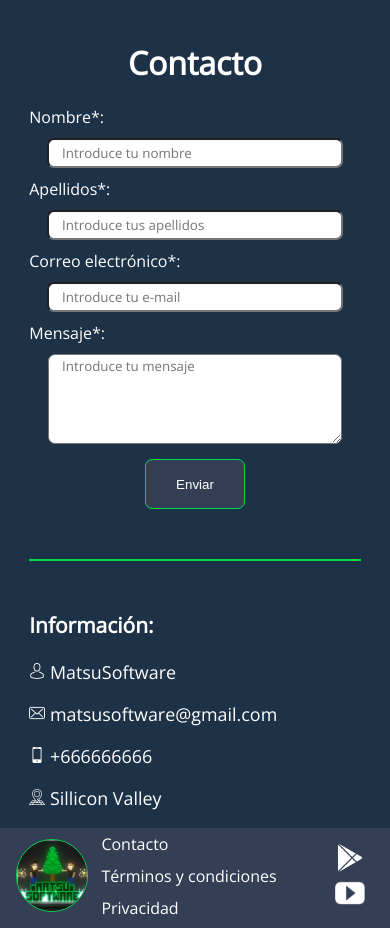
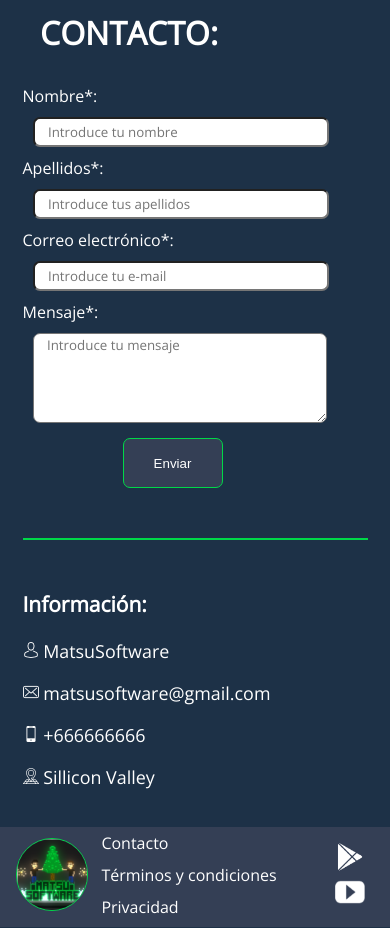
Before and after one commit to byMagg/MatsuSoftware, a PHP site: page /contact.php in a window 390 px wide. Shown: the part 50-978 px from the top of the page. Run offline with PHP 8.4, Linux system fonts and the light colour scheme.

Commit message:
arreglos contact

```diff
--- a/contact.php
+++ b/contact.php
@@ -16,8 +16,8 @@
         <!--CONTENT-->
         <div id="principal" class="content">
             <div id="content" class="content-inside">
+            <h1>CONTACTO:</h1>
                 <form id="formulario" action="contact/send.php" method="post">
-                    <h1>Contacto</h1>
                     <label>Nombre*:<br/></label>
                     <input type="text" name="name" placeholder=" Introduce tu nombre" required/>
 
--- a/css/contact.css
+++ b/css/contact.css
@@ -6,9 +6,17 @@
 
 #content {
     display: inline-flex;
+    justify-content: center;
     align-items: center;
     height: 100%;
+    width: 100%;
     padding: 70px 50px 115px 50px;
+}
+
+#content h1 {
+    position: absolute;
+    top: 40px;
+    left: 40px;
 }
 
 input {
@@ -74,7 +82,9 @@ h1 {
     #content {
         text-align: center;
         display: inline-block;
-        padding: 70px 0px 100px 0px;
+        padding: 135px 0px 120px 0px;
+        width: 90vw;
+        max-width: 345px;
     }
 
     input,
@@ -89,9 +99,4 @@ h1 {
         min-height: 0px;
         margin: 50px 0px 50px 0px;
     }
-
-    #formulario,
-    #parrafo {
-        width: 85vw;
-    }
 }
```
